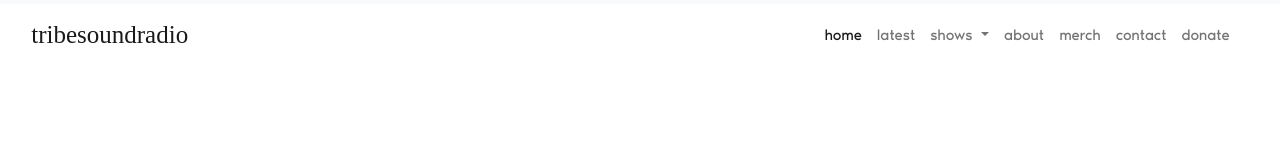
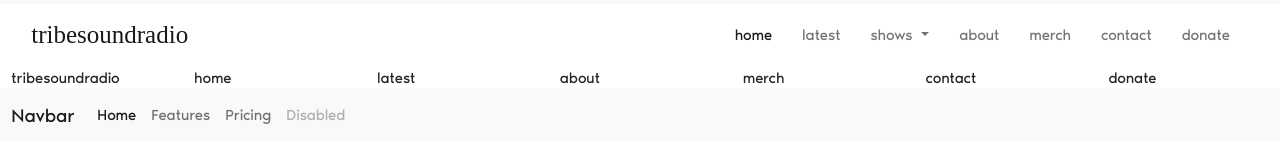
Before and after one commit to sbdDOM/Tribesoundradio_demo, a plain HTML site: page header.html in a window 1280 px wide. Shown: the part 71-234 px from the top of the page. Drawn offline with nearby package versions, Linux system fonts and the light colour scheme; a web font is replaced by a local one.

Commit message:
navbar update

```diff
--- a/Scripts/style2.css
+++ b/Scripts/style2.css
@@ -133,6 +133,9 @@
 }
 .SmallHome{
     font-size: 15px;
+}
+.navLeft{
+    margin-left: 1rem;
 }
 .navLine a::after{
     content: '';
--- a/header.html
+++ b/header.html
@@ -46,15 +46,15 @@
       <button class="navbar-toggler" type="button" data-bs-toggle="collapse" data-bs-target="#navbarNavDropdown" aria-controls="navbarNavDropdown" aria-expanded="false" aria-label="Toggle navigation">
         <span class="navbar-toggler-icon"></span>
       </button>
-      <div class="collapse navbar-collapse offset-6" id="navbarNavDropdown">
+      <div class="collapse navbar-collapse offset-5" id="navbarNavDropdown">
         <ul class="navbar-nav">
-          <li class="nav-item navLine">
-            <a class="nav-link active  " aria-current="page" href="#">home</a>
+          <li class="nav-item navLine navLeft">
+            <a class="nav-link active" aria-current="page" href="#">home</a>
           </li>
-          <li class="nav-item navLine">
+          <li class="nav-item navLine navLeft">
             <a class="nav-link" href="#">latest</a>
           </li>
-          <li class="nav-item dropdown">
+          <li class="nav-item dropdown navLeft">
             <a class="nav-link dropdown-toggle" href="#" id="navbarDropdownMenuLink" role="button" data-bs-toggle="dropdown" aria-expanded="false">
               shows
             </a>
@@ -64,16 +64,16 @@
               <li><a class="dropdown-item" href="#">mixes for the masses</a></li>
             </ul>
           </li>
-          <li class="nav-item navLine">
+          <li class="nav-item navLine navLeft">
             <a class="nav-link" href="#">about</a>
           </li>
-          <li class="nav-item navLine">
+          <li class="nav-item navLine navLeft">
             <a class="nav-link" href="#">merch</a>
           </li>
-          <li class="nav-item navLine">
+          <li class="nav-item navLine navLeft">
             <a class="nav-link" href="#">contact</a>
           </li>
-          <li class="nav-item navLine">
+          <li class="nav-item navLine navLeft">
             <a class="nav-link" href="#">donate</a>
           </li>
         </ul>
@@ -82,8 +82,34 @@
   </nav>
 
 
+<nav class="container-fluid">
+  <div class="row">
+    <div class="col">tribesoundradio</div>
+    <div class="col">home</div>
+    <div class="col">latest</div>
+    <div class="col">about</div>
+    <div class="col">merch</div>
+    <div class="col">contact</div>
+    <div class="col">donate</div>
+  </div>
+</nav>
 
-
+<nav class="navbar navbar-expand-lg navbar-light bg-light">
+  <div class="container-fluid">
+    <a class="navbar-brand" href="#">Navbar</a>
+    <button class="navbar-toggler" type="button" data-bs-toggle="collapse" data-bs-target="#navbarNavAltMarkup" aria-controls="navbarNavAltMarkup" aria-expanded="false" aria-label="Toggle navigation">
+      <span class="navbar-toggler-icon"></span>
+    </button>
+    <div class="collapse navbar-collapse show" id="navbarNavAltMarkup">
+      <div class="navbar-nav">
+        <a class="nav-link active" aria-current="page" href="#">Home</a>
+        <a class="nav-link" href="#">Features</a>
+        <a class="nav-link" href="#">Pricing</a>
+        <a class="nav-link disabled" href="#" tabindex="-1" aria-disabled="true">Disabled</a>
+      </div>
+    </div>
+  </div>
+</nav>
 
 
 
```
